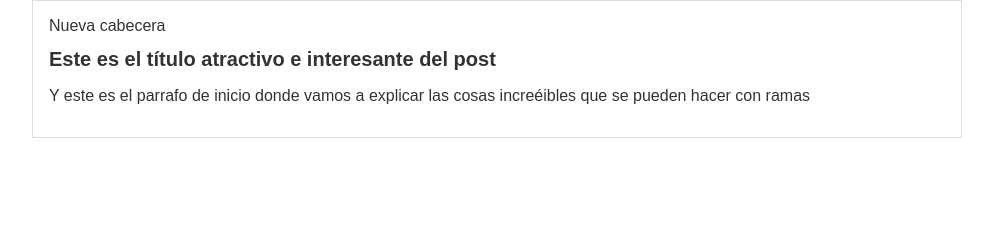
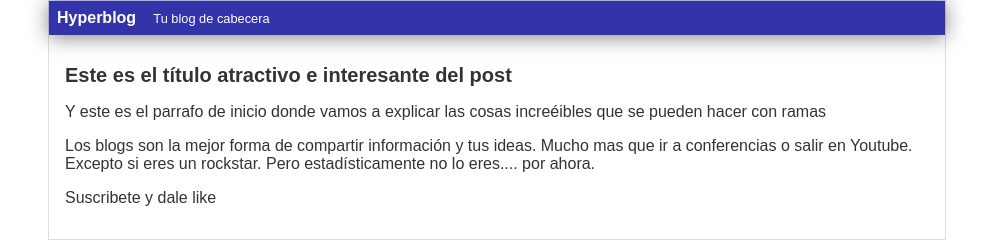
Before and after one commit to CuelloLuciano/blog, a plain HTML site: page index.html in a window 1280 px wide. Shown: the whole page, without its empty margins (143-1136 px from the left). Drawn offline with Linux system fonts and the light colour scheme.

Commit message:
nuevo estilo

```diff
--- a/css/estilos.css
+++ b/css/estilos.css
@@ -2,15 +2,33 @@ body
 {
     color: #333;
     text-align: center;
-    font-family: "Arial";
+    font-family: Arial;
     font-size: 16px;
     margin: 0;
     padding: 0;
 }
+
+#cabecera
+{
+    background: #33A;
+    box-shadow: 0px 2px 20px 0px rgba(0,0,0,0.5);
+    color: white;
+    font-weight: bold;
+    margin: 0;
+    padding: 0.5em;
+}
+
+#cabecera #tagline
+{
+    padding: 0 0 0 1em;
+    font-weight: normal;
+    font-size: 0.8em;
+}
+
 #container
 {
     width: 70%;
-    padding: 1em;
+    padding: 0;
     text-align: left;
     border: 1px solid #DDD;
     margin: 0 auto;
@@ -20,3 +38,7 @@ body
 {
     font-size: 20px;
 }
+#post
+{
+    padding: 1em;
+}
--- a/index.html
+++ b/index.html
@@ -7,11 +7,14 @@
 <body>
 <div id="container">
 <div id="cabecera">
-Nueva cabecera
+Hyperblog
+<span id="tagline">Tu blog de cabecera</span>
 </div>
 <div id="post">
 <h1>Este es el título atractivo e interesante del post</h1>
 <p>Y este es el parrafo de inicio donde vamos a explicar las cosas increéibles que se pueden hacer con ramas</p>
+<p>Los blogs son la mejor forma de compartir información y tus ideas. Mucho mas que ir a conferencias o salir en Youtube. Excepto si eres un rockstar. Pero estadísticamente no lo eres.... por ahora.</p>
+<p>Suscribete y dale like</p>
 </div>
 </div>
 </body>
```
